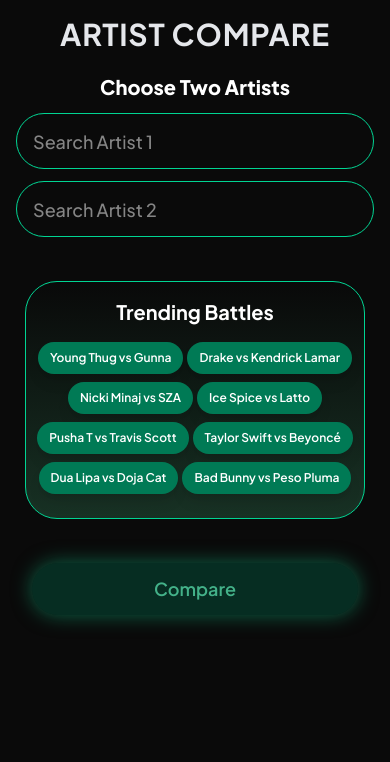
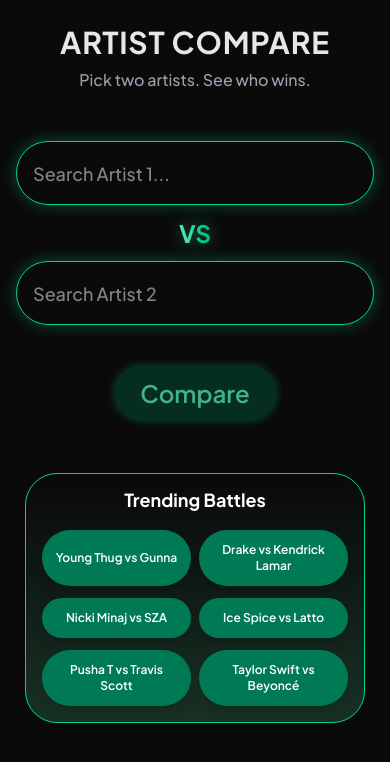
Before and after one commit to sandro21/ArtistCompare, a Next.js app: page / in a window 390 px wide. Shown: the top 762 px of the page. Built offline with nearby package versions, Linux system fonts and the light colour scheme.

Commit message:
Mobile Landing Page Final (Hopefully)

```diff
--- a/app/page.tsx
+++ b/app/page.tsx
@@ -101,12 +101,25 @@ export default function Home() {
   }, [pair]);
 
   return (
-    <div className="flex flex-col items-center min-h-screen gap-[clamp(1rem,4vh,2rem)] pt-4 px-4 sm:px-6 pb-24 sm:pb-16 sm:gap-12">
+    <div className={`flex flex-col items-center min-h-screen gap-[clamp(1rem,4vh,2rem)] pt-6 px-4 sm:px-6 sm:gap-12 ${showContent ? 'pb-24 sm:pb-16' : ''}`}>
       <section className="w-full flex flex-col items-center gap-[clamp(0.75rem,2.5vh,1.5rem)] sm:gap-6">
-        <h1 className="text-center text-3xl sm:text-4xl md:text-5xl font-bold tracking-wide text-gray-200 uppercase">
-          Artist Compare
-        </h1>
-        <SearchBar ref={searchBarRef} onSelectPair={onSelectPair} showStats={showContent} />
+        <div className="text-center">
+          <h1 className="text-3xl sm:text-4xl md:text-5xl font-bold tracking-wide text-gray-200 uppercase">
+            Artist Compare
+          </h1>
+          {!showContent && (
+            <p className="sm:hidden text-base text-gray-400 font-medium mt-2">
+              Pick two artists. See who wins.
+            </p>
+          )}
+        </div>
+        <SearchBar
+          ref={searchBarRef}
+          onSelectPair={onSelectPair}
+          showStats={showContent}
+          onCompareClick={() => pair && setShowContent(true)}
+          hasPair={!!pair}
+        />
       </section>
 
       {!showContent && (
@@ -144,20 +157,6 @@ export default function Home() {
         </section>
       )}
 
-      {/* Mobile-only Compare button */}
-      {!showContent && (
-        <div className="md:hidden w-full max-w-md mx-auto px-4 mt-3">
-          <button
-            disabled={!pair}
-            onClick={() => pair && setShowContent(true)}
-            className={`w-full py-3 text-lg font-semibold rounded-full transition active:scale-[0.99] shadow-[0_0_20px_rgba(16,185,129,0.5)] ${
-              pair ? 'bg-emerald-500 text-black' : 'bg-emerald-800/40 text-emerald-300/70 cursor-not-allowed'
-            }`}
-          >
-            Compare
-          </button>
-        </div>
-      )}
 
     </div>
   );
--- a/components/Description.tsx
+++ b/components/Description.tsx
@@ -25,7 +25,7 @@ const features = [
 const Description = ({ onBattleClick }: DescriptionProps) => {
 	return (
 		<section
-			className="w-[95%] mx-auto mt-3 pb-6 pt-4 px-2 sm:mt-8 sm:px-15 sm:py-11 rounded-4xl sm:rounded-[8rem] border border-emerald-400/100 relative"
+			className="w-[95%] mx-auto mt-5 pb-4 pt-3 px-0 sm:mt-8 sm:px-15 sm:py-11 rounded-4xl sm:rounded-[8rem] border border-emerald-400/100 relative"
 			style={{
 				background:
 					"linear-gradient(180deg, rgba(0, 0, 0, 0.10) 0%, rgba(64, 167, 114, 0.25) 100%)",
@@ -81,59 +81,51 @@ const Description = ({ onBattleClick }: DescriptionProps) => {
 			</div>
 
 			{/* Mobile-only trending battles section */}
-			<div className="sm:hidden">
-				<div className="text-center mb-3">
-					<h3 className="text-xl font-bold text-white">Trending Battles</h3>
-				</div>
-				<div className="flex flex-wrap gap-x-1 gap-y-2 justify-center pt-1">
+			<div className="sm:hidden w-full h-full flex flex-col px-4">
+				<h3 className="text-lg font-bold text-white mb-4 text-center">Trending Battles</h3>
+				<div className="flex flex-col gap-3 flex-1">
+					<div className="flex gap-2">
 						<button
 							onClick={() => onBattleClick?.("Young Thug", "Gunna")}
-						className="bg-emerald-700 text-white px-3 py-2 rounded-full text-xs font-semibold shadow-lg hover:bg-emerald-300 hover:scale-105 transition-all duration-200 cursor-pointer active:scale-95"
+							className="w-1/2 bg-emerald-700 text-white px-3 py-3 rounded-full text-xs font-semibold shadow-lg hover:bg-emerald-300 hover:scale-105 transition-all duration-200 cursor-pointer active:scale-95 text-center"
 						>
 							Young Thug vs Gunna
 						</button>
 						<button
 							onClick={() => onBattleClick?.("Drake", "Kendrick Lamar")}
-						className="bg-emerald-700 text-white px-3 py-2 rounded-full text-xs font-semibold shadow-lg hover:bg-emerald-400 hover:scale-105 transition-all duration-200 cursor-pointer active:scale-95"
+							className="w-1/2 bg-emerald-700 text-white px-3 py-3 rounded-full text-xs font-semibold shadow-lg hover:bg-emerald-400 hover:scale-105 transition-all duration-200 cursor-pointer active:scale-95 text-center"
 						>
 							Drake vs Kendrick Lamar
 						</button>
+					</div>
+					<div className="flex gap-2">
 						<button
 							onClick={() => onBattleClick?.("Nicki Minaj", "SZA")}
-						className="bg-emerald-700 text-white px-3 py-2 rounded-full text-xs font-semibold shadow-lg hover:bg-emerald-400 hover:scale-105 transition-all duration-200 cursor-pointer active:scale-95"
+							className="w-1/2 bg-emerald-700 text-white px-3 py-3 rounded-full text-xs font-semibold shadow-lg hover:bg-emerald-400 hover:scale-105 transition-all duration-200 cursor-pointer active:scale-95 text-center"
 						>
 							Nicki Minaj vs SZA
 						</button>
 						<button
 							onClick={() => onBattleClick?.("Ice Spice", "Latto")}
-						className="bg-emerald-700 text-white px-3 py-2 rounded-full text-xs font-semibold shadow-lg hover:bg-emerald-400 hover:scale-105 transition-all duration-200 cursor-pointer active:scale-95"
+							className="w-1/2 bg-emerald-700 text-white px-3 py-3 rounded-full text-xs font-semibold shadow-lg hover:bg-emerald-400 hover:scale-105 transition-all duration-200 cursor-pointer active:scale-95 text-center"
 						>
 							Ice Spice vs Latto
 						</button>
+					</div>
+					<div className="flex gap-2">
 						<button
 							onClick={() => onBattleClick?.("Pusha T", "Travis Scott")}
-						className="bg-emerald-700 text-white px-3 py-2 rounded-full text-xs font-semibold shadow-lg hover:bg-emerald-400 hover:scale-105 transition-all duration-200 cursor-pointer active:scale-95"
+							className="w-1/2 bg-emerald-700 text-white px-3 py-3 rounded-full text-xs font-semibold shadow-lg hover:bg-emerald-400 hover:scale-105 transition-all duration-200 cursor-pointer active:scale-95 text-center"
 						>
 							Pusha T vs Travis Scott
 						</button>
 						<button
 							onClick={() => onBattleClick?.("Taylor Swift", "Beyoncé")}
-						className="bg-emerald-700 text-white px-3 py-2 rounded-full text-xs font-semibold shadow-lg hover:bg-emerald-400 hover:scale-105 transition-all duration-200 cursor-pointer active:scale-95"
+							className="w-1/2 bg-emerald-700 text-white px-3 py-3 rounded-full text-xs font-semibold shadow-lg hover:bg-emerald-400 hover:scale-105 transition-all duration-200 cursor-pointer active:scale-95 text-center"
 						>
 							Taylor Swift vs Beyoncé
 						</button>
-					<button
-						onClick={() => onBattleClick?.("Dua Lipa", "Doja Cat")}
-						className="bg-emerald-700 text-white px-3 py-2 rounded-full text-xs font-semibold shadow-lg hover:bg-emerald-400 hover:scale-105 transition-all duration-200 cursor-pointer active:scale-95"
-					>
-						Dua Lipa vs Doja Cat
-					</button>
-					<button
-						onClick={() => onBattleClick?.("Bad Bunny", "Peso Pluma")}
-						className="bg-emerald-700 text-white px-3 py-2 rounded-full text-xs font-semibold shadow-lg hover:bg-emerald-400 hover:scale-105 transition-all duration-200 cursor-pointer active:scale-95"
-					>
-						Bad Bunny vs Peso Pluma
-					</button>
+					</div>
 				</div>
 			</div>
 		</section>
--- a/components/SearchBar.tsx
+++ b/components/SearchBar.tsx
@@ -18,6 +18,8 @@ interface SelectedArtist extends Record<string, any> {
 interface SearchBarProps {
   onSelectPair: (artistA: SelectedArtist, artistB: SelectedArtist) => void;
   showStats?: boolean;
+  onCompareClick?: () => void;
+  hasPair?: boolean;
 }
 
 interface SearchBarRef {
@@ -25,7 +27,7 @@ interface SearchBarRef {
 }
 
 // Temporary local search over static list; will be replaced with API search later
-const SearchBar = React.forwardRef<SearchBarRef, SearchBarProps>(({ onSelectPair, showStats = false }, ref) => {
+const SearchBar = React.forwardRef<SearchBarRef, SearchBarProps>(({ onSelectPair, showStats = false, onCompareClick, hasPair = false }, ref) => {
   const [queryA, setQueryA] = useState("");
   const [queryB, setQueryB] = useState("");
   const [resultsA, setResultsA] = useState<ArtistOption[]>([]);
@@ -135,17 +137,16 @@ const SearchBar = React.forwardRef<SearchBarRef, SearchBarProps>(({ onSelectPair
 
   const baseInputClasses = showStats
     ? "w-full h-12 sm:h-16 rounded-full bg-transparent border border-emerald-400 px-3 sm:px-4 py-2 sm:py-3 text-sm sm:text-lg font-medium outline-none focus:ring-2 focus:ring-emerald-300"
-    : "w-full h-14 sm:h-16 rounded-full bg-transparent border border-emerald-400 px-4 sm:px-4 py-3 sm:py-3 text-lg sm:text-lg font-medium outline-none focus:ring-2 focus:ring-emerald-300";
+    : "w-full h-16 sm:h-16 rounded-full bg-transparent border border-emerald-400 px-4 sm:px-4 py-3 sm:py-3 text-lg sm:text-lg font-medium outline-none focus:ring-2 focus:ring-emerald-300 shadow-[0_0_15px_rgba(16,185,129,0.4)] hover:shadow-[0_0_20px_rgba(16,185,129,0.6)] transition-shadow duration-300";
   const listClasses = showStats
     ? "absolute z-20 mt-1 sm:mt-2 w-[calc(100%-0.5rem)] ml-1 max-h-60 sm:max-h-80 overflow-hidden rounded-2xl border border-emerald-400 bg-black/80 backdrop-blur-sm"
     : "absolute z-20 mt-1 sm:mt-2 w-[calc(100%-0.5rem)] ml-1 max-h-60 sm:max-h-80 overflow-hidden rounded-2xl border border-emerald-400 bg-black/80 backdrop-blur-md sm:backdrop-blur-sm";
 
   return (
-    <div className="flex flex-col gap-2 sm:gap-6 w-full max-w-3xl mx-auto">
-      {!showStats && <h2 className="sm:hidden text-white text-xl font-extrabold text-center mb-1">Choose Two Artists</h2>}
-      <div className={`grid gap-3 sm:gap-16 ${showStats ? 'grid-cols-2' : 'grid-cols-1 sm:grid-cols-2'}`}>
+    <div className="flex flex-col gap-4 sm:gap-6 w-full max-w-3xl mx-auto">
+      <div className={`${showStats ? 'grid grid-cols-2 gap-3 sm:gap-16' : 'mt-7 flex flex-col sm:flex-row gap-3 sm:gap-16 items-center justify-center'}`}>
         {/* Artist A */}
-        <div className="relative">
+        <div className={`relative ${showStats ? 'w-full' : 'w-full max-w-sm order-0'}`}>
           <label className={`${showStats ? 'block' : 'hidden sm:block'} mb-1 sm:mb-2 text-xs sm:text-sm text-center sm:text-left tracking-wide text-emerald-300 uppercase font-semibold`}>Artist One</label>
           {selectedA ? (
             <div className={`flex items-center justify-between gap-2 sm:gap-4 rounded-full border border-emerald-400 bg-gradient-to-b from-transparent to-emerald-800/30 ${showStats ? 'px-3 sm:px-4 py-2 sm:py-3' : 'px-4 sm:px-4 py-3 sm:py-3'}`}>
@@ -163,7 +164,7 @@ const SearchBar = React.forwardRef<SearchBarRef, SearchBarProps>(({ onSelectPair
             <div>
               <input
                 className={baseInputClasses}
-                placeholder={showStats ? "Search for an artist..." : "Search Artist 1"}
+                placeholder={showStats ? "Search for an artist..." : "Search Artist 1..."}
                 value={queryA}
                 onChange={e => setQueryA(e.target.value)}
               />
@@ -205,8 +206,16 @@ const SearchBar = React.forwardRef<SearchBarRef, SearchBarProps>(({ onSelectPair
             </div>
           )}
         </div>
+
+        {/* VS Text - only show when not showing stats */}
+        {!showStats && (
+          <div className="flex items-center justify-center sm:hidden order-1">
+            <span className="text-2xl font-bold bg-gradient-to-r from-emerald-300 to-emerald-500 bg-clip-text text-transparent drop-shadow-[0_0_8px_rgba(16,185,129,0.6)]">VS</span>
+          </div>
+        )}
+
         {/* Artist B */}
-        <div className="relative">
+        <div className={`relative ${showStats ? 'w-full' : 'w-full max-w-sm order-2'}`}>
           <label className={`${showStats ? 'block' : 'hidden sm:block'} mb-1 sm:mb-2 text-xs sm:text-sm text-center sm:text-left tracking-wide text-emerald-300 uppercase font-semibold`}>Artist Two</label>
           {selectedB ? (
             <div className={`flex items-center justify-between gap-2 sm:gap-4 rounded-full border border-emerald-400 bg-gradient-to-b from-transparent to-emerald-800/30 ${showStats ? 'px-3 sm:px-4 py-2 sm:py-3' : 'px-4 sm:px-4 py-3 sm:py-3'}`}>
@@ -266,6 +275,21 @@ const SearchBar = React.forwardRef<SearchBarRef, SearchBarProps>(({ onSelectPair
           )}
         </div>
       </div>
+
+      {/* Compare button - only show when not showing stats and on mobile */}
+      {!showStats && onCompareClick && (
+        <div className="md:hidden w-full flex justify-center px-4 mt-6">
+          <button
+            disabled={!hasPair}
+            onClick={onCompareClick}
+            className={`w-[50%] py-3 text-2xl font-semibold rounded-full transition active:scale-[0.99] shadow-[0_0_10px_rgba(16,185,129,0.3)] ${
+              hasPair ? 'bg-emerald-500 text-black' : 'bg-emerald-800/40 text-emerald-300/70 cursor-not-allowed'
+            }`}
+          >
+            Compare
+          </button>
+        </div>
+      )}
     </div>
   );
 });
```
Lines whose indentation alone changed are shown as unchanged.
